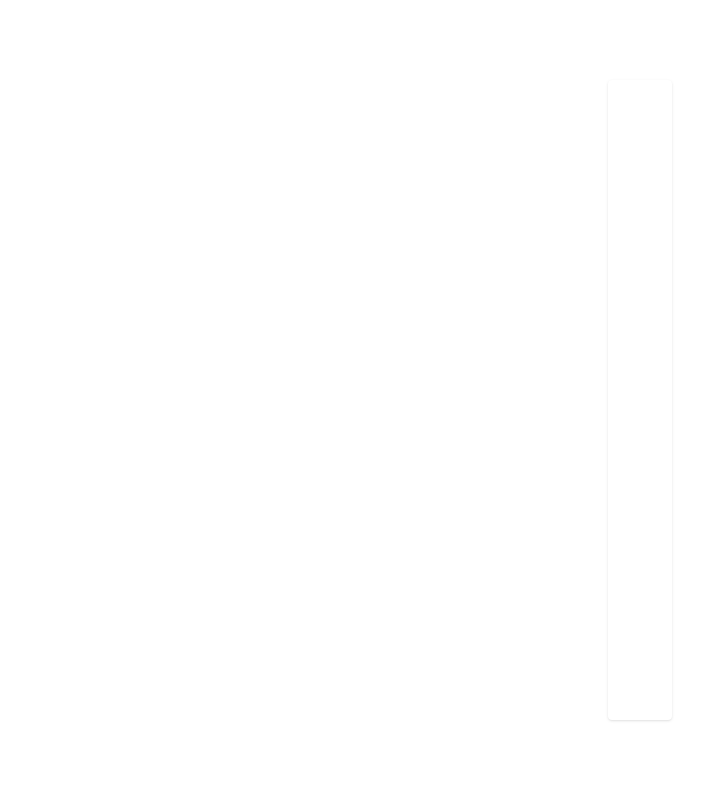
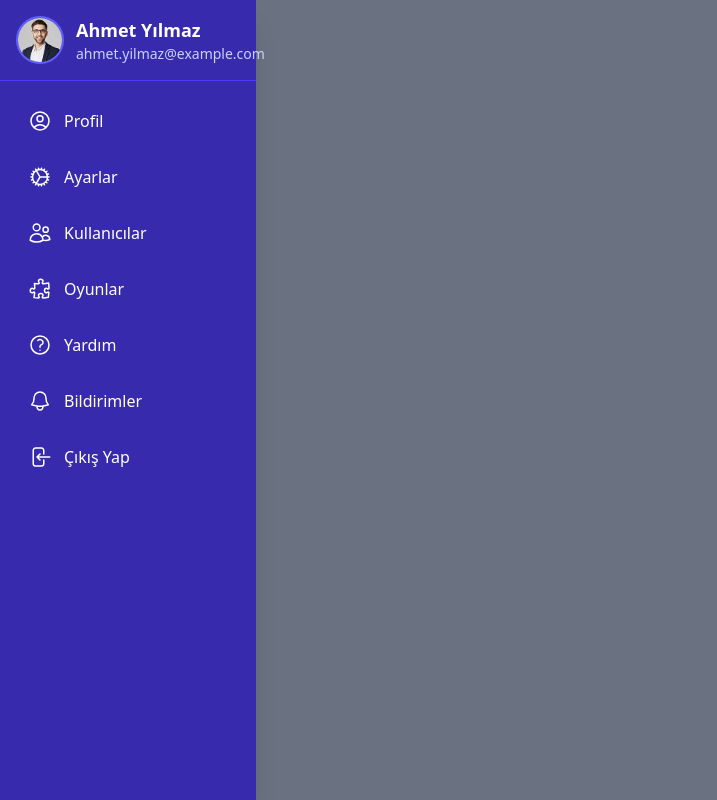
Before and after one commit to hakan4773/ChatApp, a Next.js app in the folder chatapp/: page / in a window 1280 px wide. Shown: the whole page, without its empty margins (0-717 px from the left). Built offline with nearby package versions, Linux system fonts and the light colour scheme.

Commit message:
Leftbar bileşeni eklendi tasarımı yapıldı

```diff
--- /dev/null
+++ b/chatapp/app/components/LeftBar.tsx
@@ -0,0 +1,90 @@
+import Link from 'next/link'
+import React from 'react'
+import {
+  UserCircleIcon,
+  CogIcon,
+  UsersIcon,
+  QuestionMarkCircleIcon,
+  BellIcon,
+  ArrowLeftOnRectangleIcon,
+  PuzzlePieceIcon
+} from '@heroicons/react/24/outline';
+function LeftBar() {
+  return (
+     <div className="flex flex-col lg:w-1/5 w-full h-screen bg-indigo-800 text-white shadow-xl">
+      {/* Kullanıcı Bilgileri */}
+      <div className="flex items-center justify-between p-4 border-b border-indigo-600">
+        <div className="flex items-center space-x-3">
+          <img
+            src={ '/5.jpg'}
+            alt="Profile"
+            className="w-12 h-12 rounded-full object-cover border-2 border-indigo-500"
+          />
+          <div>
+            <p className="text-lg font-semibold">
+              Ahmet Yılmaz
+            </p>
+            <p className="text-sm text-indigo-200">
+              ahmet.yilmaz@example.com
+            </p>
+          </div>
+        </div>
+      </div>
+
+      {/* Menü Öğeleri */}
+      <div className="flex flex-col gap-2 p-4">
+        <Link
+          href="/profile"
+          className="flex items-center gap-3 p-3 rounded-lg hover:bg-indigo-700 transition-colors"
+        >
+          <UserCircleIcon className="w-6 h-6" />
+          <span className="font-medium">Profil</span>
+        </Link>
+        <Link
+          href="/settings"
+          className="flex items-center gap-3 p-3 rounded-lg hover:bg-indigo-700 transition-colors"
+        >
+          <CogIcon className="w-6 h-6" />
+          <span className="font-medium">Ayarlar</span>
+        </Link>
+        <Link
+          href="/users"
+          className="flex items-center gap-3 p-3 rounded-lg hover:bg-indigo-700 transition-colors"
+        >
+          <UsersIcon className="w-6 h-6" />
+          <span className="font-medium">Kullanıcılar</span>
+        </Link>
+        <Link
+          href="/games"
+          className="flex items-center gap-3 p-3 rounded-lg hover:bg-indigo-700 transition-colors"
+        >
+          <PuzzlePieceIcon className="w-6 h-6" />
+          <span className="font-medium">Oyunlar</span>
+        </Link>
+        <Link
+          href="/help"
+          className="flex items-center gap-3 p-3 rounded-lg hover:bg-indigo-700 transition-colors"
+        >
+          <QuestionMarkCircleIcon className="w-6 h-6" />
+          <span className="font-medium">Yardım</span>
+        </Link>
+        <Link
+          href="/notifications"
+          className="flex items-center gap-3 p-3 rounded-lg hover:bg-indigo-700 transition-colors"
+        >
+          <BellIcon className="w-6 h-6" />
+          <span className="font-medium">Bildirimler</span>
+        </Link>
+        <button
+        //   onClick={handleSignOut}
+          className="flex items-center gap-3 p-3 rounded-lg hover:bg-red-600 transition-colors text-left"
+        >
+          <ArrowLeftOnRectangleIcon className="w-6 h-6" />
+          <span className="font-medium">Çıkış Yap</span>
+        </button>
+      </div>
+    </div>
+  )
+}
+
+export default LeftBar
--- a/chatapp/app/page.tsx
+++ b/chatapp/app/page.tsx
@@ -1,10 +1,11 @@
 import Image from "next/image";
 import Main from "./components/Main";
+import LeftBar from "./components/LeftBar";
 
 export default function Home() {
   return (
-    <div className="flex  min-h-screen p-8 pb-20 gap-16 sm:p-20 ">
-<Main />
+    <div className="flex   min-h-screen bg-gray-500">
+<LeftBar/>
     </div>
   );
 }
```
Also changed, not shown: chatapp/public/5.jpg (added).
